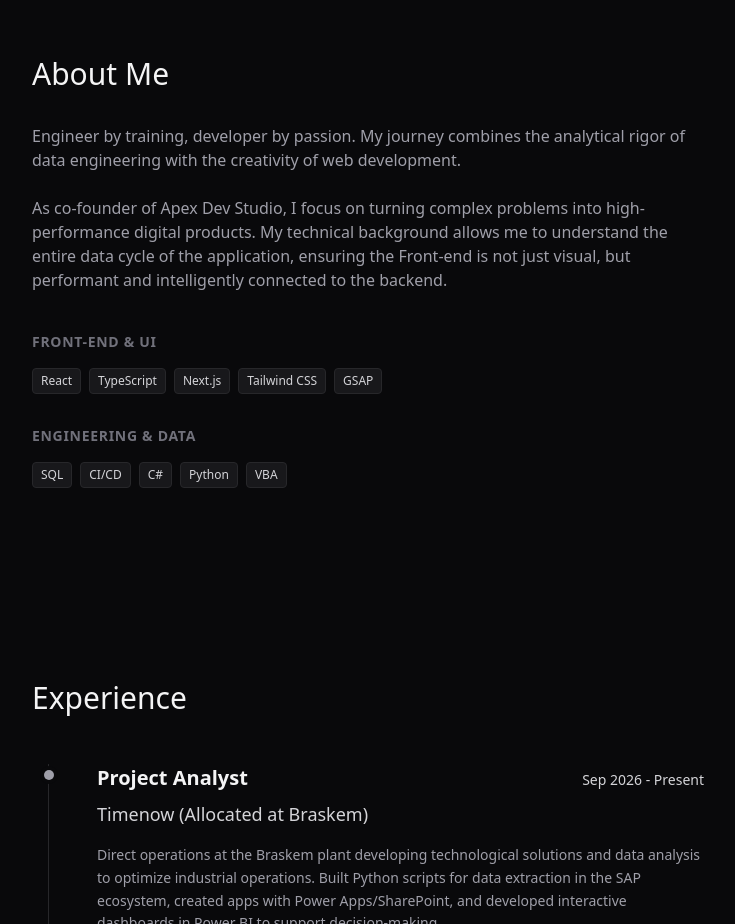
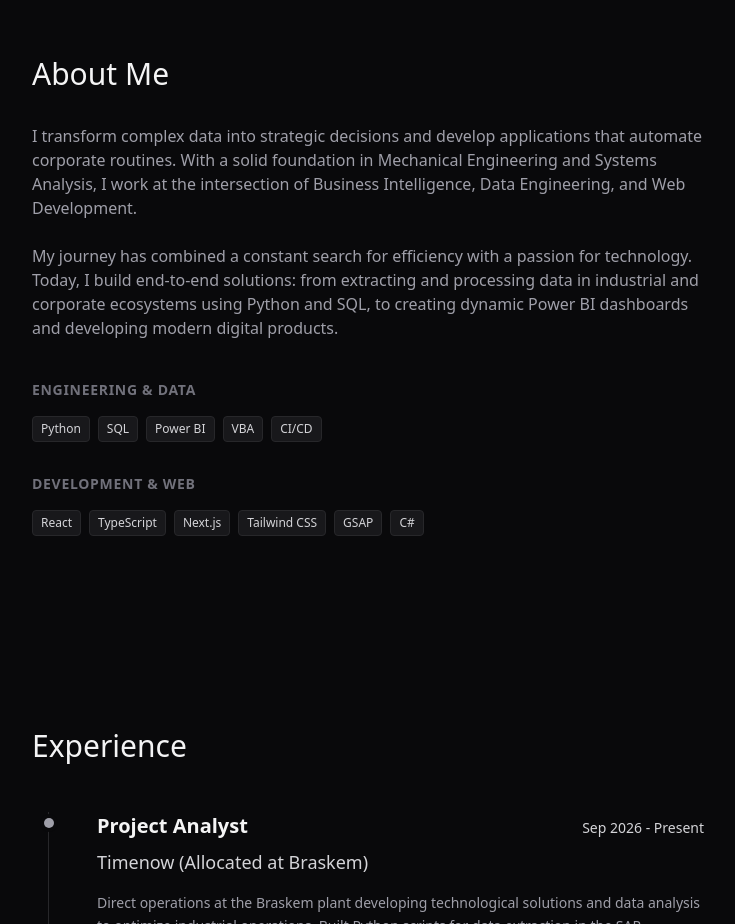
Before and after one commit to GroundWave96/portfolio, a Next.js app: page / in a window 1280 px wide. Shown: the part 840-1764 px from the top of the page, without its empty margins (272-1007 px from the left). Built offline with nearby package versions, Linux system fonts and the light colour scheme.

Commit message:
fix: atualização do texto sobre mim

```diff
--- a/src/locales/en.json
+++ b/src/locales/en.json
@@ -16,10 +16,10 @@
   },
   "about": {
     "title": "About Me",
-    "p1": "Engineer by training, developer by passion. My journey combines the analytical rigor of data engineering with the creativity of web development.",
-    "p2": "As co-founder of Apex Dev Studio, I focus on turning complex problems into high-performance digital products. My technical background allows me to understand the entire data cycle of the application, ensuring the Front-end is not just visual, but performant and intelligently connected to the backend.",
-    "skills_primary": "Front-end & UI",
-    "skills_secondary": "Engineering & Data"
+    "p1": "I transform complex data into strategic decisions and develop applications that automate corporate routines. With a solid foundation in Mechanical Engineering and Systems Analysis, I work at the intersection of Business Intelligence, Data Engineering, and Web Development.",
+    "p2": "My journey has combined a constant search for efficiency with a passion for technology. Today, I build end-to-end solutions: from extracting and processing data in industrial and corporate ecosystems using Python and SQL, to creating dynamic Power BI dashboards and developing modern digital products.",
+    "skills_primary": "Engineering & Data",
+    "skills_secondary": "Development & Web"
   },
   "experience": {
     "title": "Experience",
--- a/src/locales/es.json
+++ b/src/locales/es.json
@@ -16,10 +16,10 @@
   },
   "about": {
     "title": "Sobre mí",
-    "p1": "Ingeniero de formación, desarrollador por pasión. Mi trayectoria une el rigor analítico de la ingeniería de datos con la creatividad del desarrollo web.",
-    "p2": "Como cofundador de Apex Dev Studio, me enfoco en transformar problemas complejos en productos digitales de alto rendimiento. Mi bagaje técnico me permite entender todo el ciclo de datos de la aplicación, asegurando que el front-end no sea solo visual, sino eficaz y conectado de manera inteligente al backend.",
-    "skills_primary": "Front-end & UI",
-    "skills_secondary": "Ingeniería & Datos"
+    "p1": "Transformo datos complejos en decisiones estratégicas y desarrollo aplicaciones que automatizan rutinas corporativas. Con una base sólida en Ingeniería Mecánica y Análisis de Sistemas, trabajo en la intersección entre Business Intelligence, Ingeniería de Datos y Desarrollo Web.",
+    "p2": "Mi trayectoria ha unido la búsqueda constante de eficiencia con la pasión por la tecnología. Hoy en día, construyo soluciones de extremo a extremo: desde la extracción y procesamiento de datos en ecosistemas industriales y corporativos utilizando Python y SQL, hasta la creación de paneles dinámicos en Power BI y el desarrollo de productos digitales modernos.",
+    "skills_primary": "Ingeniería & Datos",
+    "skills_secondary": "Desarrollo & Web"
   },
   "experience": {
     "title": "Experiencia",
--- a/src/locales/it.json
+++ b/src/locales/it.json
@@ -16,10 +16,10 @@
   },
   "about": {
     "title": "Su di me",
-    "p1": "Ingegnere di formazione, sviluppatore per passione. Il mio percorso unisce il rigore analitico dell'ingegneria dei dati con la creatività dello sviluppo web.",
-    "p2": "Come co-fondatore di Apex Dev Studio, mi concentro sulla trasformazione di problemi complessi in prodotti digitali ad alte prestazioni. Il mio background tecnico mi permette di comprendere l'intero ciclo dei dati dell'applicazione, garantendo che il front-end non sia solo visivo, ma performante e collegato in modo intelligente al backend.",
-    "skills_primary": "Front-end & UI",
-    "skills_secondary": "Ingegneria & Dati"
+    "p1": "Trasformo dati complessi in decisioni strategiche e sviluppo applicazioni che automatizzano le routine aziendali. Con una solida base in Ingegneria Meccanica e Analisi dei Sistemi, lavoro all'intersezione tra Business Intelligence, Data Engineering e Sviluppo Web.",
+    "p2": "Il mio percorso ha unito la costante ricerca di efficienza alla passione per la tecnologia. Oggi costruisco soluzioni end-to-end: dall'estrazione e trattamento dei dati in ecosistemi industriali e aziendali utilizzando Python e SQL, fino alla creazione di dashboard dinamiche in Power BI e allo sviluppo di moderni prodotti digitali.",
+    "skills_primary": "Ingegneria & Dati",
+    "skills_secondary": "Sviluppo & Web"
   },
   "experience": {
     "title": "Esperienza",
--- a/src/locales/pt.json
+++ b/src/locales/pt.json
@@ -16,10 +16,10 @@
   },
   "about": {
     "title": "Sobre Mim",
-    "p1": "Engenheiro de formação e desenvolvedor por paixão. Minha trajetória une o rigor analítico da engenharia de dados com a criatividade do desenvolvimento web.",
-    "p2": "Como co-fundador da Apex Dev Studio, foco em transformar problemas complexos em produtos digitais de alta performance. Minha bagagem técnica me permite entender todo o ciclo de dados da aplicação, garantindo que o Front-end não seja apenas visual, mas performático e conectado de forma inteligente ao backend.",
-    "skills_primary": "Front-end & UI",
-    "skills_secondary": "Engenharia & Dados"
+    "p1": "Transformo dados complexos em decisões estratégicas e desenvolvo aplicações que automatizam rotinas corporativas. Com uma base sólida em Engenharia Mecânica e Análise de Sistemas, atuo na intersecção entre Business Intelligence, Engenharia de Dados e Desenvolvimento Web.",
+    "p2": "Minha trajetória uniu a busca constante por eficiência com a paixão por tecnologia. Hoje, atuo construindo soluções de ponta a ponta: desde a extração e tratamento de dados em ecossistemas industriais e corporativos usando Python e SQL, até a criação de dashboards dinâmicos no Power BI e o desenvolvimento de produtos digitais modernos.",
+    "skills_primary": "Engenharia & Dados",
+    "skills_secondary": "Desenvolvimento & Web"
   },
   "experience": {
     "title": "Experiência",
--- a/src/sections/About.tsx
+++ b/src/sections/About.tsx
@@ -3,8 +3,8 @@ import { motion } from "framer-motion";
 import { useLanguage } from "@/context/LanguageContext";
 
 export function About() {
-    const primarySkills = ["React", "TypeScript", "Next.js", "Tailwind CSS", "GSAP"];
-    const secondarySkills = ["SQL", "CI/CD", "C#", "Python", "VBA"];
+    const primarySkills = ["Python", "SQL", "Power BI", "VBA", "CI/CD"];
+    const secondarySkills = ["React", "TypeScript", "Next.js", "Tailwind CSS", "GSAP", "C#"];
     const { t } = useLanguage();
 
     return (
```
